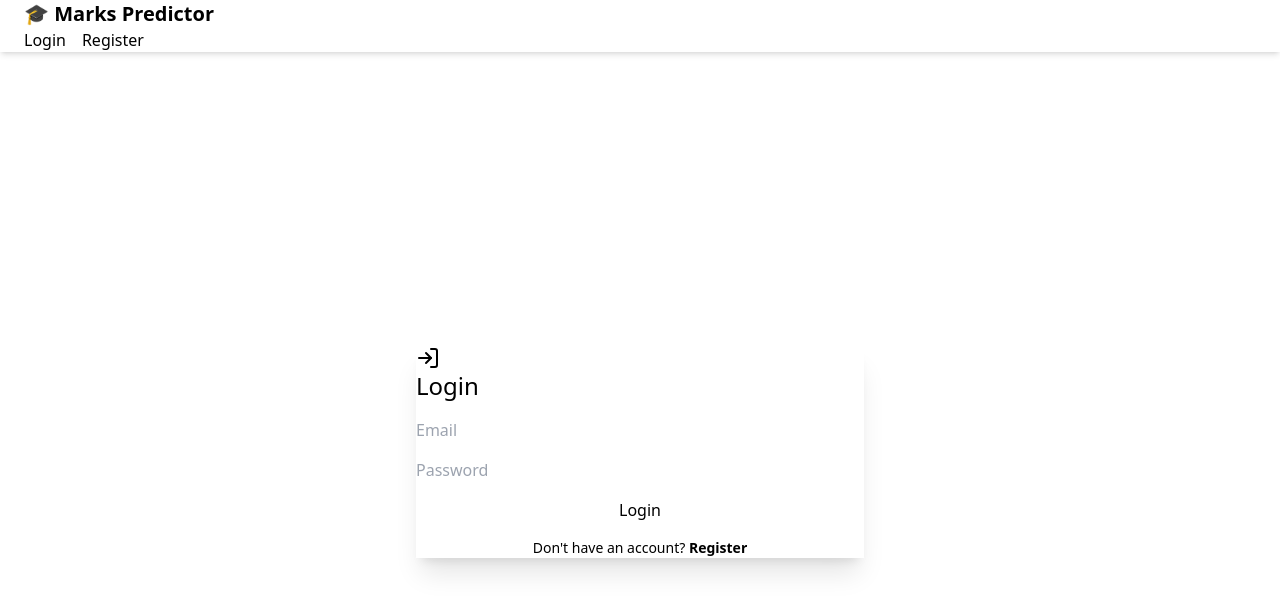
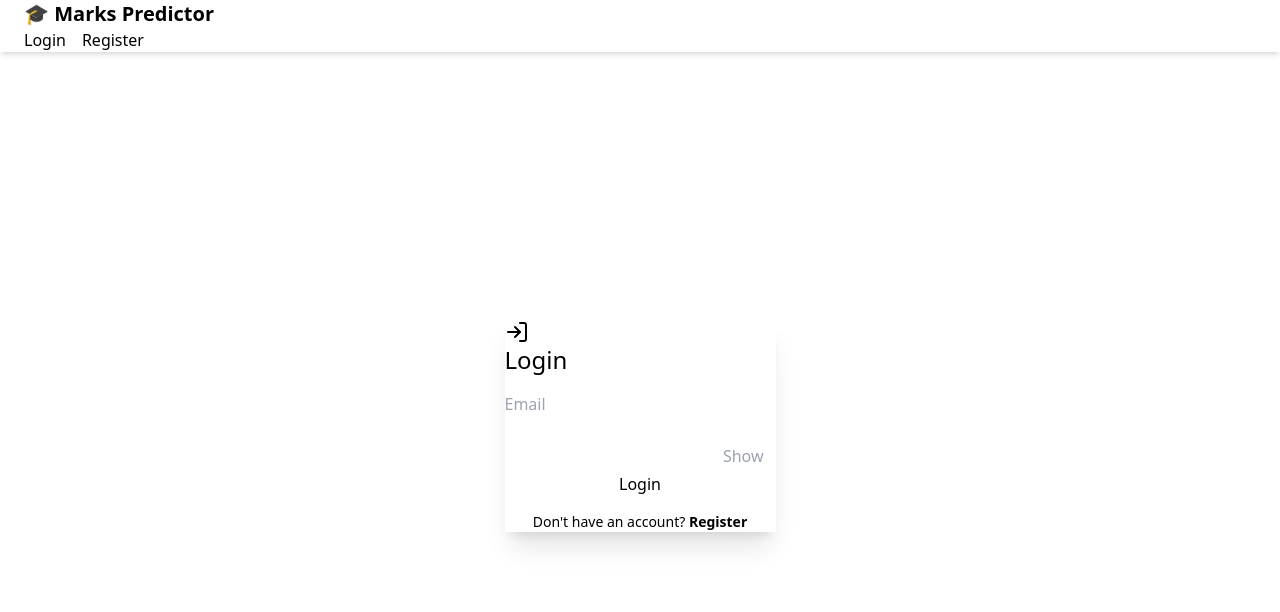
Before and after one commit to Dhirendra7076/ml-student-marks-predictor, a React app in the folder frontend/: page /login in a window 1280 px wide. Shown: the top 612 px of the page. Built offline with nearby package versions, Linux system fonts and the light colour scheme; no server answers; the HTML template or start-up script is replaced by a standard one.

Commit message:
Fixed Register

```diff
--- a/frontend/src/components/Navbar.jsx
+++ b/frontend/src/components/Navbar.jsx
@@ -5,14 +5,24 @@ import {  User , History , LogOut } from "lucide-react";
 
 function Navbar(){
     const [user , setUser] = useState(null)
+    const [loading , setLoading] = useState(false)
     const navigate = useNavigate();
 
     useEffect(()=>{
         axios.get("http://localhost:5000/api/auth/me" , {
             withCredentials : true
         })
-        .then((res)=> setUser(res.data))
-        .catch(()=> setUser(null));
+        .then((res)=> {setUser(res.data)
+            setLoading(false)
+    })
+        .catch((err)=>{
+            if(err.response?.status ===401){
+                setUser(null)
+                setLoading(false)
+            }else {
+                console.error(err)
+            }
+        });
     },[])
 
     const handleLogout = async()=> {
--- a/frontend/src/pages/Login.jsx
+++ b/frontend/src/pages/Login.jsx
@@ -11,6 +11,7 @@ function Login(){
     const [email , setEmail] = useState("")
     const [password , setPassword] = useState("")
     const [loading , setLoading] = useState(false);
+    const [showPassword , setShowPassword] = useState("")
 
     const navigate = useNavigate()
 
@@ -34,8 +35,8 @@ function Login(){
     }
 
     return (
-    <div className="min-h-screen flex items-center justify-center bg-base-200">
-      <div className="card w-full max-w-md bg-base-100 shadow-xl">
+    <div className=" max-h-screen flex items-center justify-center bg-base-200">
+      <div className="card w-full max-w-screen-sm bg-base-100 shadow-xl">
         <div className="card-body">
 
           <h2 className="card-title justify-center text-2xl">
@@ -54,14 +55,23 @@ function Login(){
               required
             />
 
-            <input
-              type="password"
-              placeholder="Password"
-              className="input input-bordered w-full"
-              value={password}
-              onChange={(e) => setPassword(e.target.value)}
-              required
-            />
+            <div className="relative">
+  <input
+    type={showPassword ? "text" : "password"}
+    className="input input-bordered w-full pr-10"
+    value={password}
+    onChange={(e) => setPassword(e.target.value)}
+    required
+  />
+
+  <button
+    type="button"
+    onClick={() => setShowPassword(!showPassword)}
+    className="absolute right-3 top-3 text-gray-400"
+  >
+    {showPassword ? "Hide" : "Show"}
+  </button>
+</div>
 
             <button
               type="submit"
--- a/frontend/src/pages/register.jsx
+++ b/frontend/src/pages/register.jsx
@@ -1,8 +1,8 @@
 import axios from "axios";
 import { useState } from "react";
 import  { toast } from 'react-hot-toast'
-import { useNavigate } from "react-router";
-import { UserPlus } from "lucide-react";
+import { useNavigate } from "react-router-dom";
+import { UserPlus , EyeIcon , EyeClosedIcon} from "lucide-react";
 import { Link } from "react-router-dom";
 
 
@@ -10,9 +10,10 @@ function Register() {
     const [fullName , setFullName] = useState("")
     const [email , setEmail] = useState("")
     const [countryCode , setCountryCode] = useState("")
-    const [phoneNumber , setPhoneNumber] = useState()
+    const [phoneNumber , setPhoneNumber] = useState("")
     const [password , setPassword] = useState("")
     const [loading , setLoading] = useState(false);
+    const [showPassword , setShowPassword] = useState(false);
 
     const navigate = useNavigate();
 
@@ -20,19 +21,7 @@ function Register() {
         e.preventDefault();
         setLoading(true)
 
-        try {
-            await axios.post("http://localhost:5000/api/auth/register",
-                {fullName,
-                    email,
-                    password,
-                    phoneNumber: `+${countryCode}  ${phoneNumber}`,
-
-
-                },
-                {withCredentials : true}
-            )
-
-            if(countryCode.length<1) {
+        if(countryCode.length<1) {
                 toast.error("Enter Country code")
                 setLoading(false)                   //TO DO - MAKE IT SO THAT USER CAN'T EVEN TYPE MORE THAN 2, 10 DIGITS
                 return;
@@ -40,15 +29,29 @@ function Register() {
             if(phoneNumber.length!==10){
                 toast.error("Phone number must be of 10 digits")
             }
+
+        try {
+            await axios.post("http://localhost:5000/api/auth/register",
+                {fullName,
+                    email,
+                    password,
+                    phoneNumber: `+${countryCode}${phoneNumber}`,
+
+
+                },
+                {withCredentials : true}
+            )
+
+
             toast.success("Registration Successful!")
             navigate("/")
         } catch (error) {
-            toast.error(error.reponse?.data?.message || "Registration Failed")
+            toast.error(error.response?.data?.message || "Registration Failed")
         }
         setLoading(false)
     }
  return (
-    <div className="min-h-screen flex items-center justify-center bg-base-200">
+    <div className="flex items-center justify-center w-full">
       <div className="card w-full max-w-md bg-base-100 shadow-xl">
         <div className="card-body">
 
@@ -109,14 +112,23 @@ function Register() {
 
 </div>
 
+           <div className="relative">
             <input
-              type="password"
-              placeholder="Password"
-              className="input input-bordered w-full"
-              value={password}
-              onChange={(e) => setPassword(e.target.value)}
-              required
+            type = {showPassword? "text" : "password"}
+            className="input input-bordered w-full pr-10"
+            value={password}
+            onChange={(e)=> setPassword(e.target.value)}
+            required
             />
+
+            <button
+            type="button"
+            onClick={()=>setShowPassword(!showPassword)}
+            className="absolute right-3 top-3 text-gray-400"
+            >
+              {showPassword? <EyeIcon size = {12}/> : <EyeClosedIcon size={12}/>}
+            </button>
+           </div>
 
             <button
               type="submit"
```
